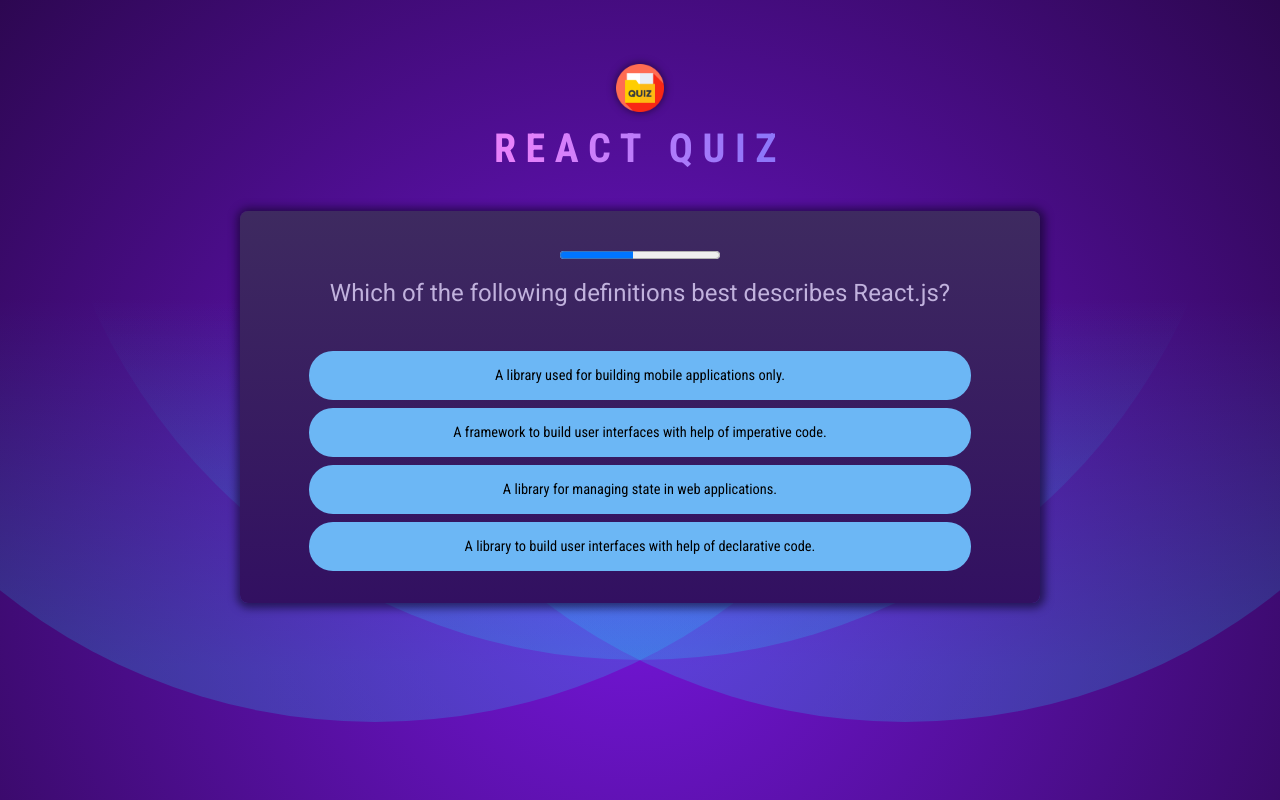
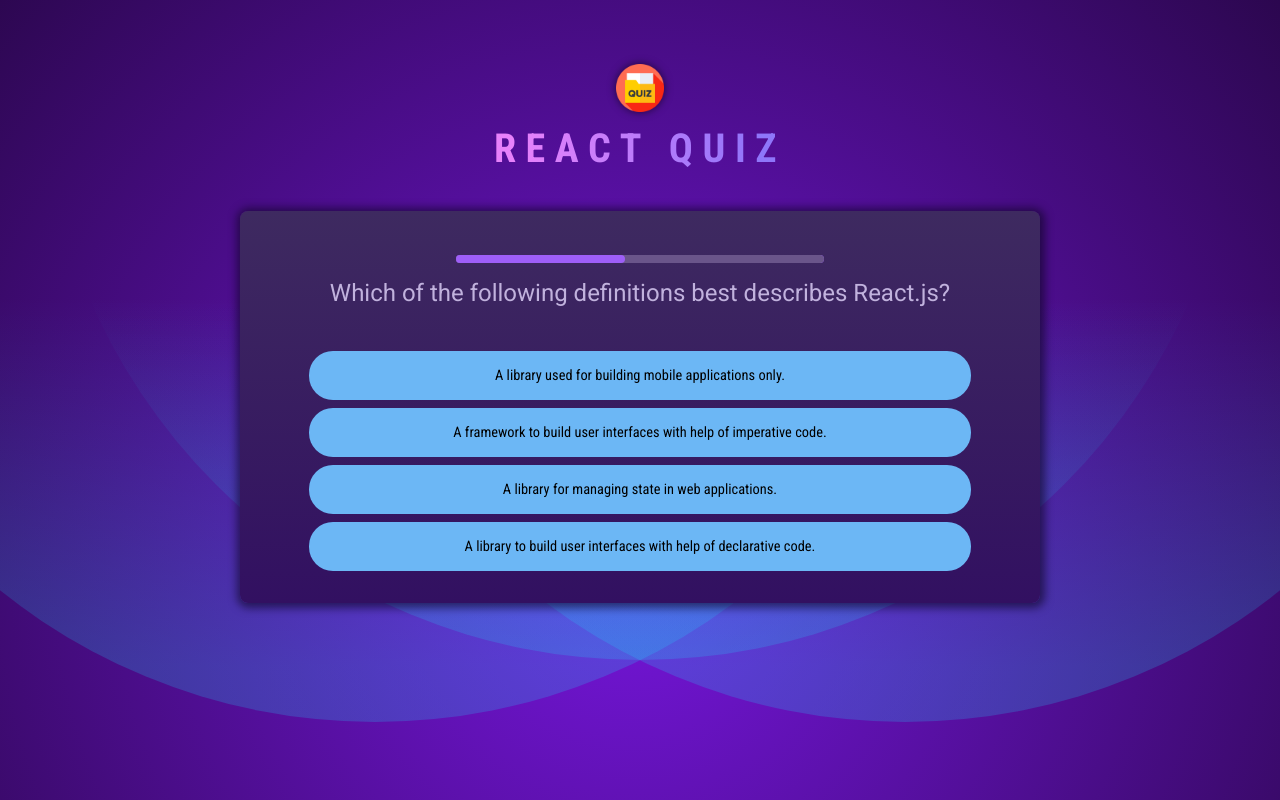
Before and after one commit to Mesud-Ahmed/Quiz-app, a React (Vite) app: page / in a window 1280 px wide. Built offline with nearby package versions, Linux system fonts and the light colour scheme.

Commit message:
feat: highlight the user answer colors, based on its correctness

```diff
--- a/src/components/Quiz.jsx
+++ b/src/components/Quiz.jsx
@@ -5,16 +5,30 @@ import trophy from '../assets/trophy.png'
 
 export default function Quiz() {
     const [userAnswers, setUserAnswers] = useState([])
+    const [answerState, setAnswerState] = useState('')
 
-    const activeQuestionIndex = userAnswers.length
+    const activeQuestionIndex = answerState === '' ? userAnswers.length : userAnswers.length - 1
 
     const quizIsComplete = activeQuestionIndex == QUESTIONS.length
 
     const handleSelectAnswer = useCallback((selectedAnswer) => {
+        setAnswerState('answerd')
+
         setUserAnswers((prevAnswers) => {
             return [...prevAnswers, selectedAnswer]
         })
-    }, [])
+
+        setTimeout(() => {
+            if (selectedAnswer == QUESTIONS[activeQuestionIndex].answers[0]) {
+                setAnswerState('correct')
+            } else {
+                setAnswerState('wrong')
+            }
+            setTimeout(() => {
+                setAnswerState('')
+            }, 2000)
+        }, 1000)
+    }, [activeQuestionIndex])
 
     const handleSkipAnswer = useCallback(() => { handleSelectAnswer(null), [handleSelectAnswer] })
     if (quizIsComplete) {
@@ -33,11 +47,23 @@ export default function Quiz() {
                 <QuestionTimer key={activeQuestionIndex} timeout={10000} onTimeout={handleSkipAnswer} />
                 <h2>{QUESTIONS[activeQuestionIndex].text}</h2>
                 <ul id="answers">
-                    {shuffledAnswers.map((answer) => (
-                        <li key={answer} className='answer'>
-                            <button onClick={() => handleSelectAnswer(answer)}>{answer}</button>
-                        </li>
-                    ))}
+                    {shuffledAnswers.map((answer) => {
+                        const isSelected = userAnswers[userAnswers.length - 1] == answer
+
+                        let cssClass = ''
+                        if(answerState == 'answerd' && isSelected){
+                            cssClass = 'selected'
+                        }
+                        if((answerState == 'correct' || answerState == 'wrong') && isSelected){
+                            cssClass = answerState
+                        }
+
+                        return (
+                            <li key={answer} className='answer'>
+                                <button className={cssClass} onClick={() => handleSelectAnswer(answer)}>{answer}</button>
+                            </li>
+                        )
+                    })}
                 </ul>
 
             </div>
--- a/src/index.css
+++ b/src/index.css
@@ -150,6 +150,49 @@ header h1 {
 }
 
 
+.answer button.correct {
+  /* background: linear-gradient(180deg, #a1fa61 0%, #52d482 100%); */
+  background: #5af59d;
+  color: #2c203d;
+}
+
+
+.answer button.wrong {
+  /* background: linear-gradient(180deg, #f96fb1 0%, #f52b8c 100%); */
+  background: #f55a98;
+  color: #2c203d;
+}
+
+#question progress {
+  width: 50%;
+  height: 0.5rem;
+  border-radius: 24px;
+  background: #9e5ef8;
+  margin: 0;
+}
+
+
+#question progress::-webkit-progress-bar {
+  background: #6a558a;
+  border-radius: 24px;
+}
+
+
+#question progress::-webkit-progress-value {
+  background: #9e5ef8;
+  border-radius: 24px;
+}
+
+
+#question progress.answered {
+  background: #f8e59c;
+}
+
+
+#question progress.answered::-webkit-progress-value {
+  background: #f8e59c;
+}
+
 
 
 
```
